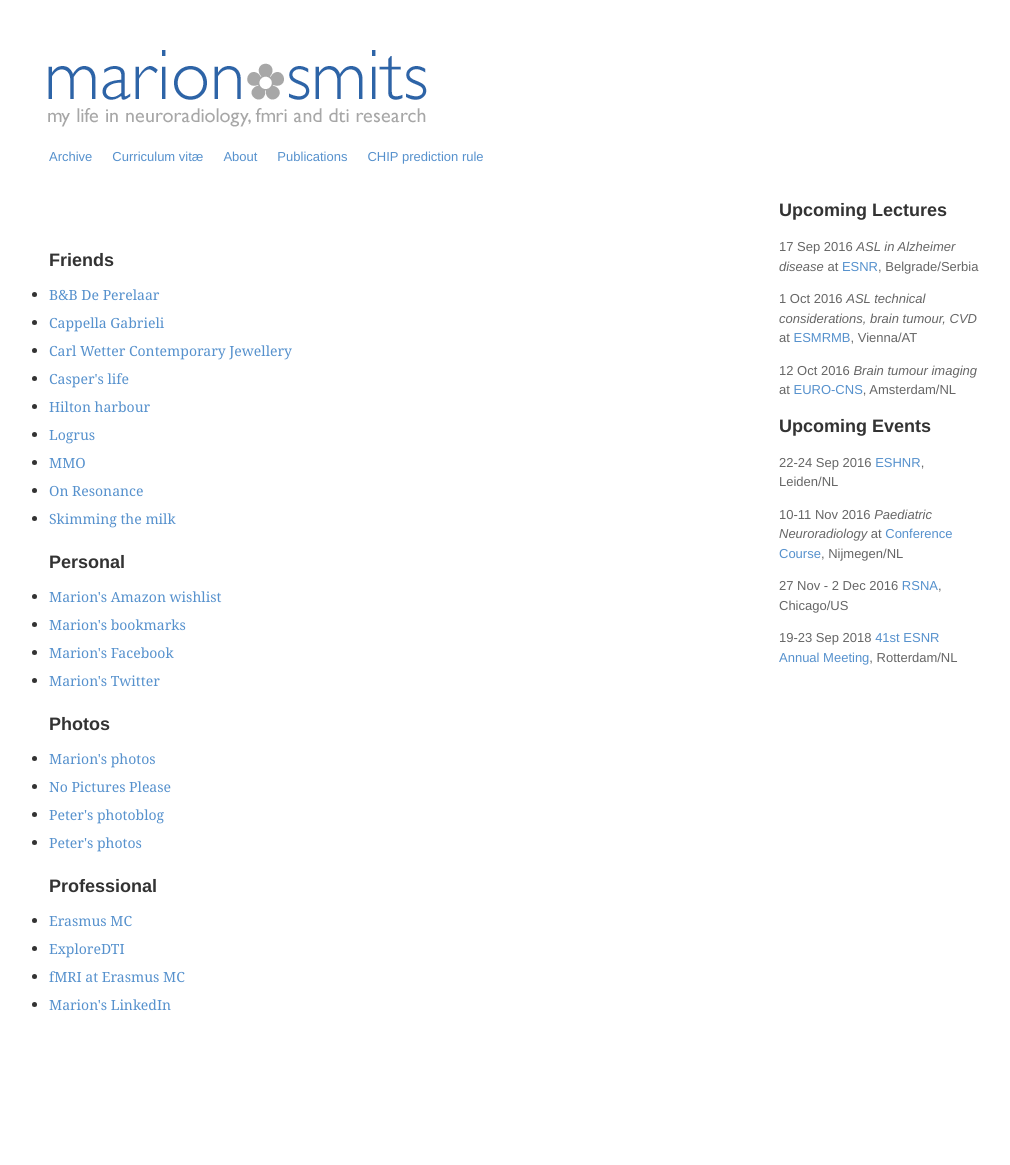
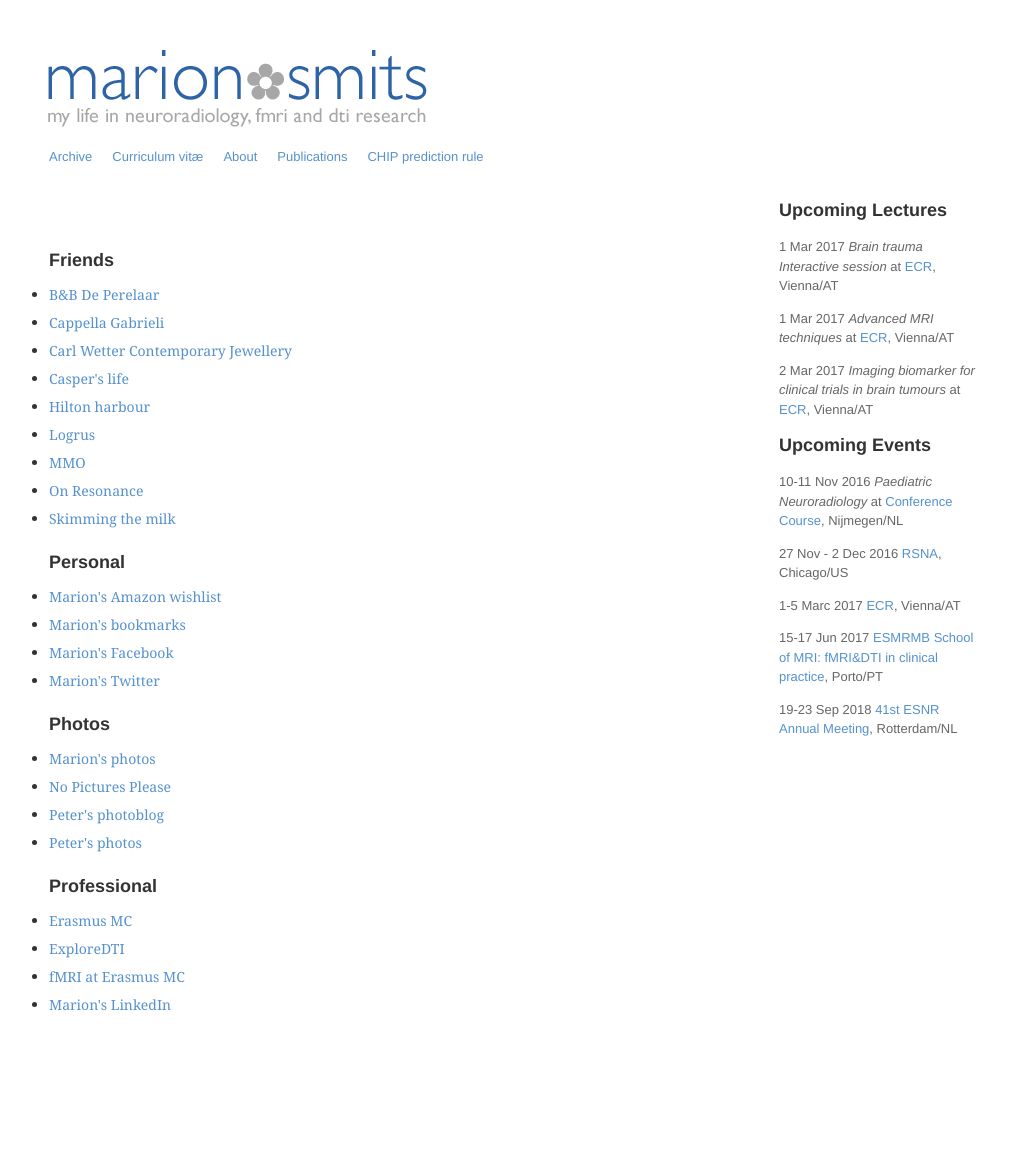
Before and after one commit to marionsmits/marionsmits.github.io, a Jekyll site: the page built from links.html, in a window 1280 px wide. Shown: the whole page, without its empty margins (1-1011 px from the left). Built offline with Jekyll 4.4.1, drawn with Linux system fonts in a browser that asks for light colours.

Commit message:
Update events.md

```diff
--- a/_includes/events.md
+++ b/_includes/events.md
@@ -1,18 +1,19 @@
 ## Upcoming Lectures
 
-17 Sep 2016 _ASL in Alzheimer disease_ at [ESNR](http://www.esnr.org/en/39th-esnr-annual-meeting/), Belgrade/Serbia
+1 Mar 2017 _Brain trauma Interactive session_ at [ECR](http://www.myesr.org/cms/website.php?id=/en/ecr_2017.htm), Vienna/AT
 
-1 Oct 2016 _ASL technical considerations, brain tumour, CVD_ at [ESMRMB](http://www.esmrmb.org/index.php?id=/en/index/esmrmb_2016_congress.htm), Vienna/AT
+1 Mar 2017 _Advanced MRI techniques_ at [ECR](http://www.myesr.org/cms/website.php?id=/en/ecr_2017.htm), Vienna/AT
 
-12 Oct 2016 _Brain tumour imaging_ at [EURO-CNS](http://www.euro-cns.org/home/events/cme-training-courses/2016-tumors-amsterdam/#c861), Amsterdam/NL
-
+2 Mar 2017 _Imaging biomarker for clinical trials in brain tumours_ at [ECR](http://www.myesr.org/cms/website.php?id=/en/ecr_2017.htm), Vienna/AT
 
 ## Upcoming Events
-
-22-24 Sep 2016 [ESHNR](http://www.eshnr.eu/meetings/general-information/), Leiden/NL
 
 10-11 Nov 2016 _Paediatric Neuroradiology_ at [Conference Course](https://www.paoheyendael.nl/nl/congressen-en-symposia), Nijmegen/NL
 
 27 Nov - 2 Dec 2016 [RSNA](https://rsna2016.rsna.org), Chicago/US
 
+1-5 Marc 2017 [ECR](http://www.myesr.org/cms/website.php?id=/en/ecr_2017.htm), Vienna/AT
+
+15-17 Jun 2017 [ESMRMB School of MRI: fMRI&DTI in clinical practice](http://www.esmrmb.org/index.php?id=/en/school_of_mri.htm), Porto/PT
+
 19-23 Sep 2018 [41st ESNR Annual Meeting](http://www.esnr.org/en/calendar/esnr-annual-meetings/19-09-2018-41st-esnr-annual-meeting/), Rotterdam/NL
```
